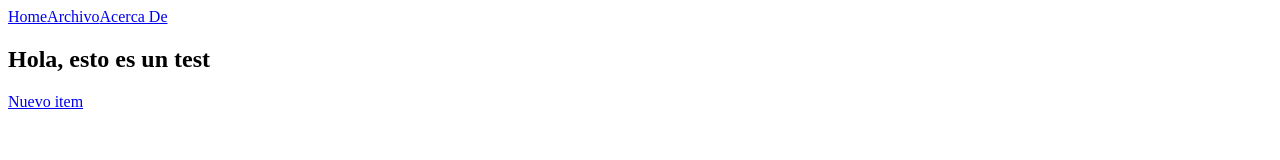
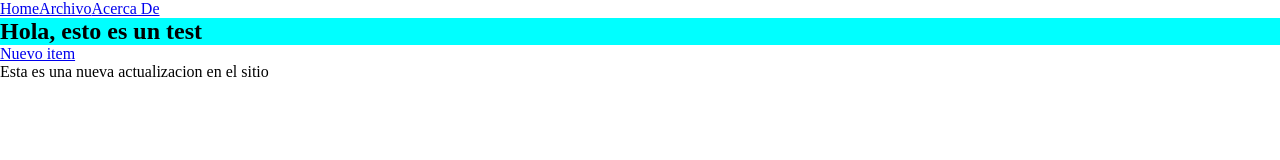
Before and after one commit to bengmar/onlytest, a plain HTML site: page index.html in a window 1280 px wide. Drawn offline with Linux system fonts and the light colour scheme.

Commit message:
style added

```diff
--- a/index.html
+++ b/index.html
@@ -4,6 +4,7 @@
     <meta charset="UTF-8">
     <meta name="viewport" content="width=device-width, initial-scale=1.0">
     <title>Document</title>
+    <link rel="stylesheet" type="text/css" href="style.css" >
 </head>
 <body>
     <header>
@@ -15,6 +16,7 @@
         <section>
             <h1>Hola, esto es un test</h1>
             <a href="#">Nuevo item</a>
+            <p>Esta es una nueva actualizacion en el sitio</p>
         </section>
     </main>
 </body>
--- /dev/null
+++ b/style.css
@@ -0,0 +1,11 @@
+*{
+    box-sizing: border-box;
+    padding: 0;
+    margin: 0;
+}
+
+
+h1 {
+    background-color: aqua;
+    color: black;
+}
```
